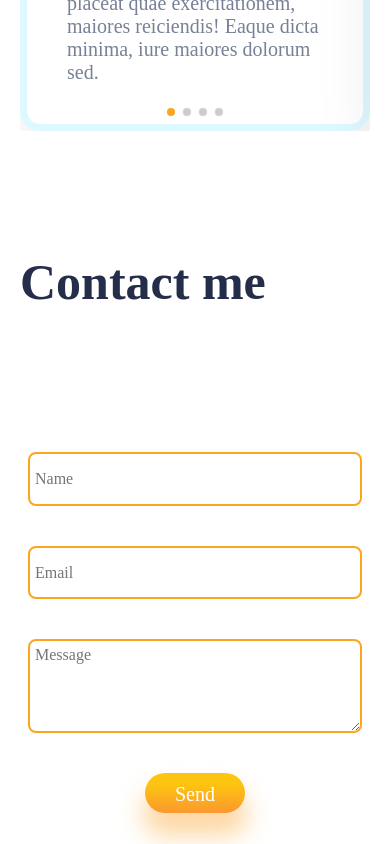
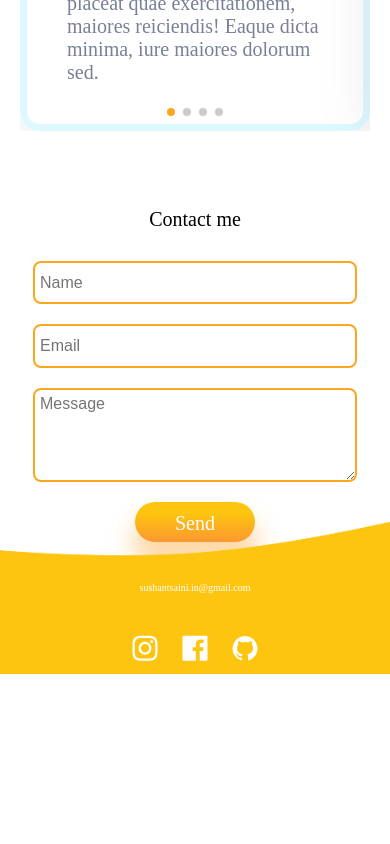
Before and after one commit to Sushantdeveloper/reactPortfolio, a React (Create React App) app: page / in a window 390 px wide. Shown: the part 4740-5584 px from the top of the page. After the commit the page ends 5414 px from the top, so only its background shows below. Built offline with nearby package versions, Linux system fonts and the light colour scheme; a web font is replaced by a local one.

Commit message:
Update c.css
css

```diff
--- a/src/components/Contact/c.css
+++ b/src/components/Contact/c.css
@@ -1,30 +1,19 @@
+.contact-section{
+padding: 85px 0;
+}
+.wrapper{
+max-width: 1200px;
+padding: 0 20px;
+margin: 0 auto;
+}
+.c-heading {
+text-align: center;
+margin-bottom: 50px;
+}
 
-.contact-form{
-    padding: 0 3rem 0 3rem;
-    display: flex;
-    height: 80vh;
-    margin-top: 4rem;
-      /* scroll */
-  padding-top: 3rem;
-}
-.c-heading{
-    display: flex;
-    flex-direction: column;
-    position: relative;
-}
-.c-heading>:nth-child(1){
-    font-size: 2.5rem;
-color: var(--black);
-font-weight: bold;
-}
-.c-heading>:nth-child(2){
-    font-size: 3rem;
-color: var( --orange);
-font-weight: bold;
-}
 .c-right{
 display: flex;
-    justify-content: center;
+justify-content: end;
 position: relative;
 flex: 1;
 }
@@ -33,23 +22,24 @@ font-weight: bold;
 {
 display: flex;
 flex-direction: column;
-    gap: 2rem;
+gap: 1rem;
 align-items: center;
-
+width: 100%;
+margin: 0 auto;
+max-width: 600px;
 }
 
-.c-right .user{
-    width: 20rem;
-    height: 2rem;
+.c-right .user {
+width: 100%;
+height: 1.5rem;
 padding: 0.3em;
 outline: none;
 border: 2px solid var(--orange);
 border-radius: 8px;
 font-size: 16px;
+font-family: "Quicksand", sans-serif;
 }
-.i-button{
-    width: 5rem;
-}
+
 
 textarea{
 height: 4rem!important;
@@ -59,16 +49,27 @@ textarea{
 top: 1rem;
 left: 8rem;
 }
+@media screen and (max-width: 1024px) {
+    .contact-section {
+        padding: 70px 0;
+    }
+}
+@media screen and (max-width: 767px) {
 
-@media screen and (max-width: 480px) {
-    .contact-form{
-        padding: 0;
-        flex-direction: column;
-        gap: 5rem;
-        height: 40rem;
+.c-heading {
+    text-align: center;
+    margin-bottom: 30px;
 }
-    .c-right .user{
-        width: 16rem;
+
+.contact-form {
+display: block;
+}
+.c-right {
+display: block;
+margin-top: 30px;
+}
+.contact-section {
+    padding: 60px 0;
 }
 
 }
```
Lines whose indentation alone changed are shown as unchanged.
